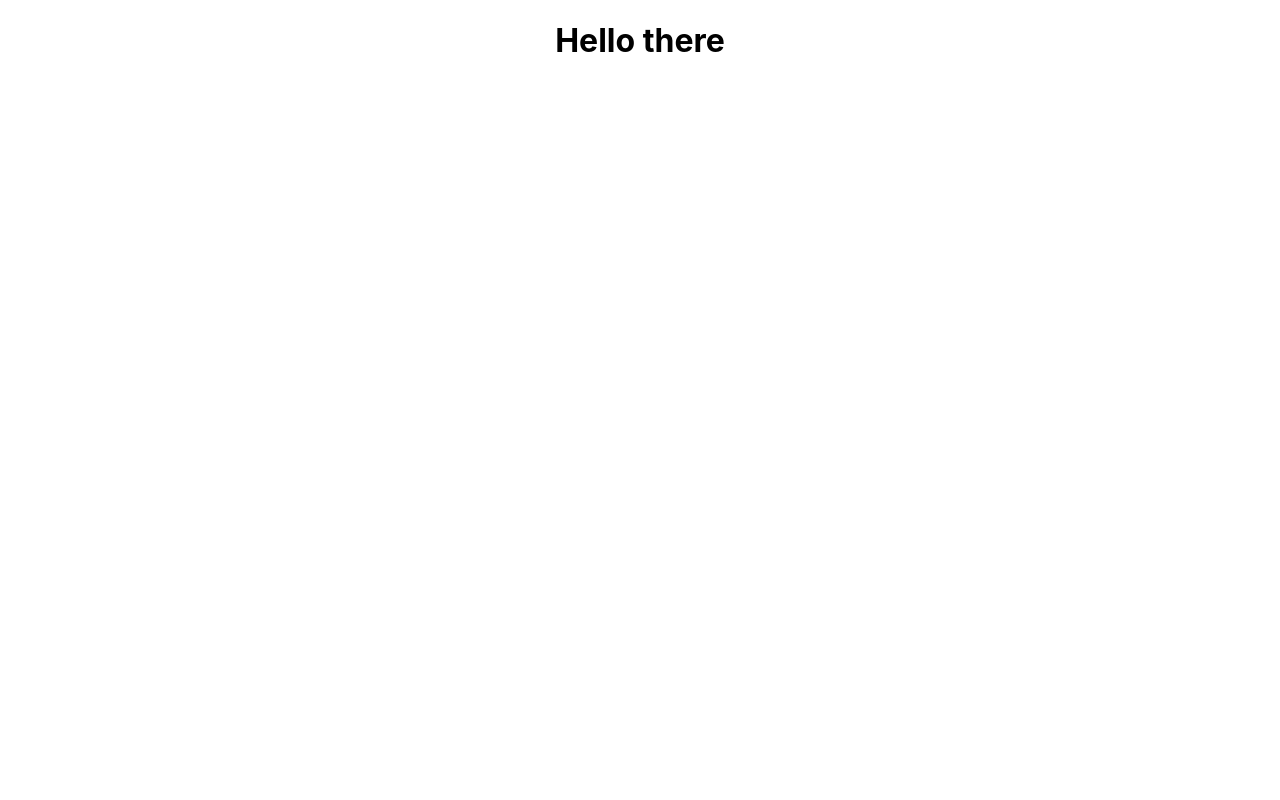
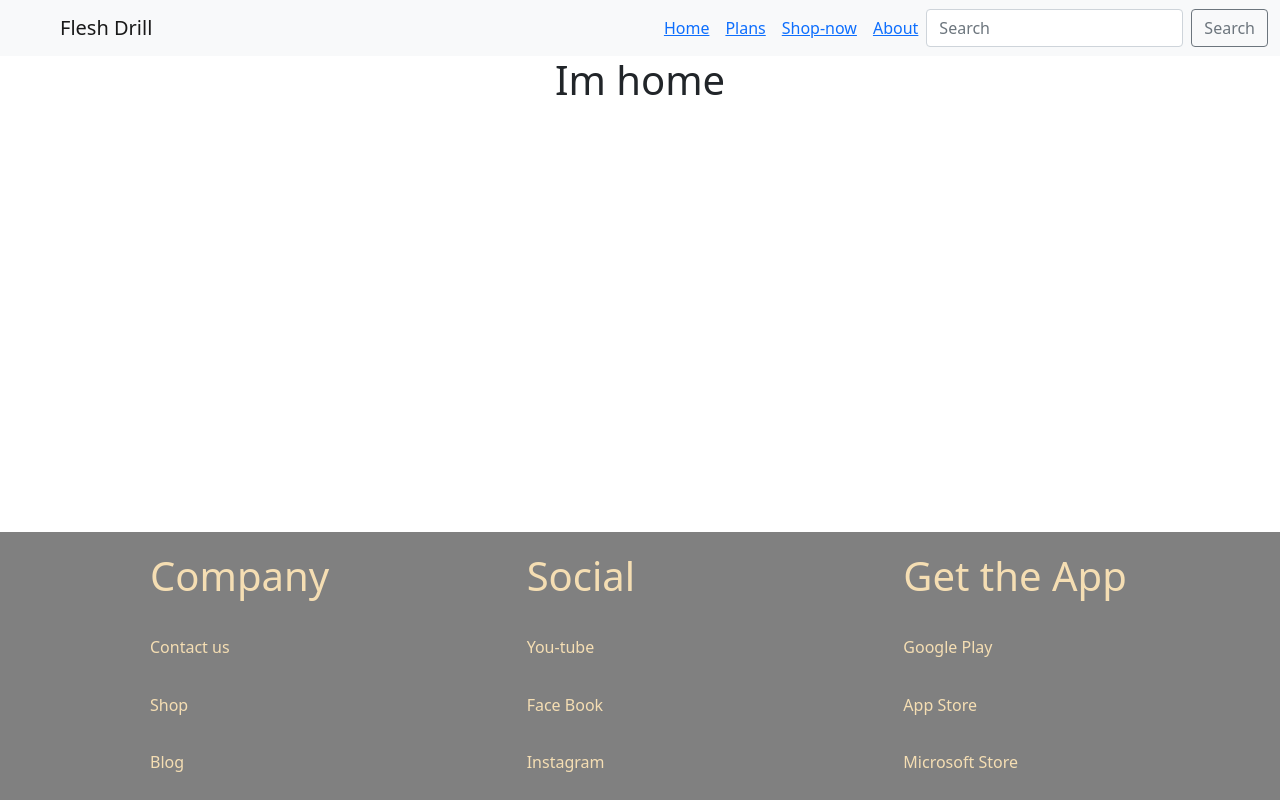
Before and after one commit to NobiSamid/Flesh-Drill, a React (Create React App) app: page / in a window 1280 px wide. Built offline with nearby package versions, Linux system fonts and the light colour scheme.

Commit message:
skeleton done

```diff
--- a/package.json
+++ b/package.json
@@ -6,8 +6,11 @@
     "@testing-library/jest-dom": "^5.14.1",
     "@testing-library/react": "^11.2.7",
     "@testing-library/user-event": "^12.8.3",
+    "bootstrap": "^5.1.1",
     "react": "^17.0.2",
+    "react-bootstrap": "^2.0.0-rc.0",
     "react-dom": "^17.0.2",
+    "react-router-dom": "^5.3.0",
     "react-scripts": "4.0.3",
     "web-vitals": "^1.1.2"
   },
--- a/src/App.js
+++ b/src/App.js
@@ -1,9 +1,37 @@
 import './App.css';
+import 'bootstrap/dist/css/bootstrap.min.css';
+import Footer from './components/footer/Footer'
+import NavBar from './components/navBar/NavBar';
+import Home from './components/home/Home';
+import Plans from './components/plans/Plans';
+import Shop from './components/shop/Shop';
+import About from './components/about/About';
+import { BrowserRouter as Router, Switch, Route } from 'react-router-dom';
+
+
 
 function App() {
   return (
     <div className="App">
-      <h1>Hello there</h1>
+    <Router>
+      <Switch>
+        <Route exact path="/">
+          <Home></Home>
+        </Route>
+        <Route path="/plans">
+          <Plans></Plans>
+        </Route>
+        <Route path="/shop">
+          <Shop></Shop>
+        </Route>
+        <Route path="/about">
+          <About></About>
+        </Route>
+        {/* <Route path="*">
+        <h1>kichu nai</h1>
+        </Route> */}
+      </Switch>
+    </Router>
     </div>
   );
 }
--- /dev/null
+++ b/src/components/about/About.js
@@ -0,0 +1,15 @@
+import React from 'react';
+import Footer from '../footer/Footer';
+import NavBar from '../navBar/NavBar';
+
+const About = () => {
+    return (
+        <div>
+            <NavBar></NavBar>
+            <h4>About me</h4>
+            <Footer></Footer>
+        </div>
+    );
+};
+
+export default About;
--- /dev/null
+++ b/src/components/footer/Footer.css
@@ -0,0 +1,21 @@
+.elements {
+    display: grid;
+    grid-template-columns: repeat(3, 1fr);
+    grid-row-gap: 30px;
+    position: fixed;
+    bottom: 0;
+    left: 0;
+    width: 100%;
+    text-align: center;
+    background-color: gray;
+    color: wheat;
+    padding-top: 20px;
+    padding-bottom: 20px;
+    padding-left: 150px;
+}
+
+.element {
+    /* margin-left: 100px; */
+    display: flex;
+    align-items: center;
+}
--- /dev/null
+++ b/src/components/footer/Footer.js
@@ -0,0 +1,48 @@
+import React from 'react';
+import "./Footer.css";
+
+const Footer = () => {
+    return (
+        <div className="elements">
+            <div className="element">
+                <h1>Company</h1>
+            </div>
+            <div className="element">
+                <h1>Social</h1>
+            </div>
+            <div className="element">
+                <h1>Get the App</h1>
+            </div>
+            <div className="element">
+                <h6>Contact us</h6>
+            </div>
+            <div className="element">
+                <h6>You-tube</h6>
+            </div>
+            <div className="element">
+                <h6>Google Play</h6>
+            </div>
+
+            <div  className="element">
+                <h6>Shop</h6>
+            </div>
+            <div className="element">
+                <h6>Face Book</h6>
+            </div>
+            <div className="element">
+                <h6>App Store</h6>
+            </div>
+            <div className="element">
+                <h6>Blog</h6>
+            </div>
+            <div className="element">
+                <h6>Instagram</h6>
+            </div>
+            <div className="element">
+                <h6>Microsoft Store</h6>
+            </div>
+        </div>
+    );
+};
+
+export default Footer;
--- /dev/null
+++ b/src/components/home/Home.js
@@ -0,0 +1,15 @@
+import React from 'react';
+import Footer from '../footer/Footer';
+import NavBar from '../navBar/NavBar';
+
+const Home = () => {
+    return (
+        <div>
+            <NavBar></NavBar>
+            <h1>Im home</h1>
+            <Footer></Footer>
+        </div>
+    );
+};
+
+export default Home;
--- /dev/null
+++ b/src/components/navBar/NavBar.js
@@ -0,0 +1,48 @@
+import React from 'react';
+import { Button, Container, Form, FormControl, Nav, Navbar, NavDropdown, NavItem } from 'react-bootstrap';
+import { Link } from 'react-router-dom';
+
+
+const NavBar = () => {
+    return (
+        <div>
+            <Navbar bg="light" expand="lg">
+            <Container fluid>
+            <Navbar.Brand className="ms-5" href="#">Flesh Drill</Navbar.Brand>
+            <Navbar.Toggle aria-controls="navbarScroll" />
+            <Navbar.Collapse id="navbarScroll">
+                <Nav
+                className="ms-auto my-2 my-lg-0"
+                style={{ maxHeight: '100px' }}
+                navbarScroll
+                >
+                <Nav.Link >
+                <Link to="/">Home</Link>
+                </Nav.Link>
+                <Nav.Link >
+                <Link to="/plans">Plans</Link>
+                </Nav.Link>
+                <Nav.Link >
+                <Link to="/shop">Shop-now</Link>
+                </Nav.Link>
+                <Nav.Link >
+                <Link to="/about">About</Link>
+                </Nav.Link>
+                </Nav>
+                <Form className="d-flex">
+                <FormControl
+                    type="search"
+                    placeholder="Search"
+                    className="me-2"
+                    aria-label="Search"
+                />
+                <Button variant="outline-secondary">Search</Button>
+                </Form>
+            </Navbar.Collapse>
+            </Container>
+            </Navbar>
+        </div>
+    );
+};
+
+export default NavBar;
--- /dev/null
+++ b/src/components/plans/Plans.js
@@ -0,0 +1,15 @@
+import React from 'react';
+import Footer from '../footer/Footer';
+import NavBar from '../navBar/NavBar';
+
+const Plans = () => {
+    return (
+        <div>
+            <NavBar></NavBar>
+            <h2>Im plans</h2>
+            <Footer></Footer>
+        </div>
+    );
+};
+
+export default Plans;
--- /dev/null
+++ b/src/components/shop/Shop.js
@@ -0,0 +1,15 @@
+import React from 'react';
+import Footer from '../footer/Footer';
+import NavBar from '../navBar/NavBar';
+
+const Shop = () => {
+    return (
+        <div>
+            <NavBar></NavBar>
+            <h2>Shop here</h2>
+            <Footer></Footer>
+        </div>
+    );
+};
+
+export default Shop;
```
Also changed, not shown: 2 other files (tests, documents, lock files or other folders).
